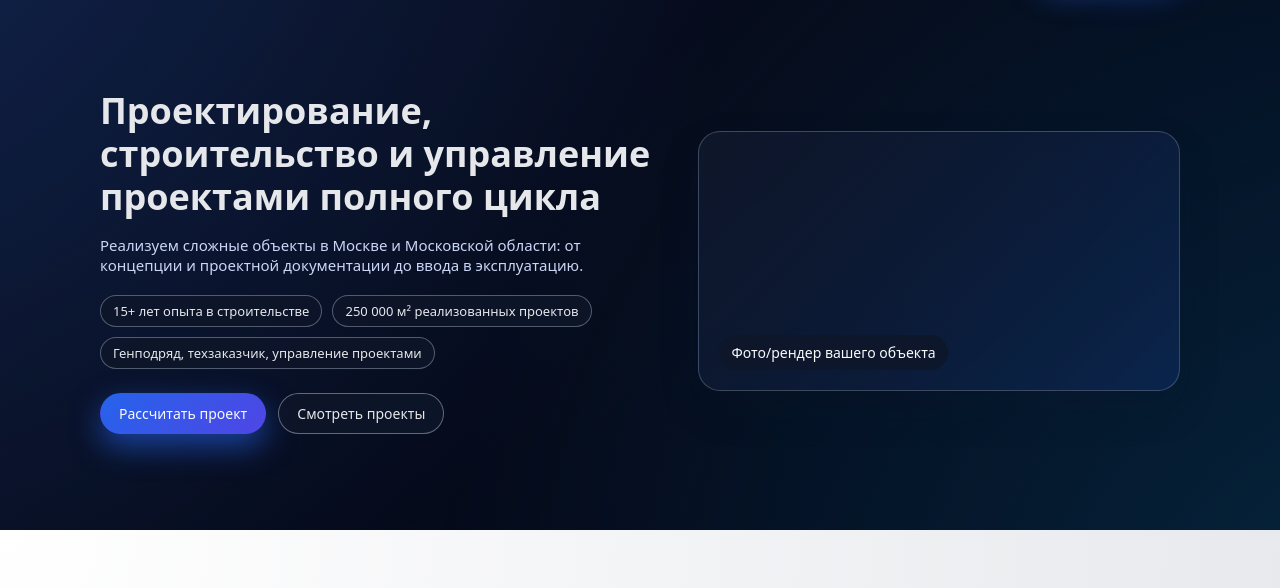
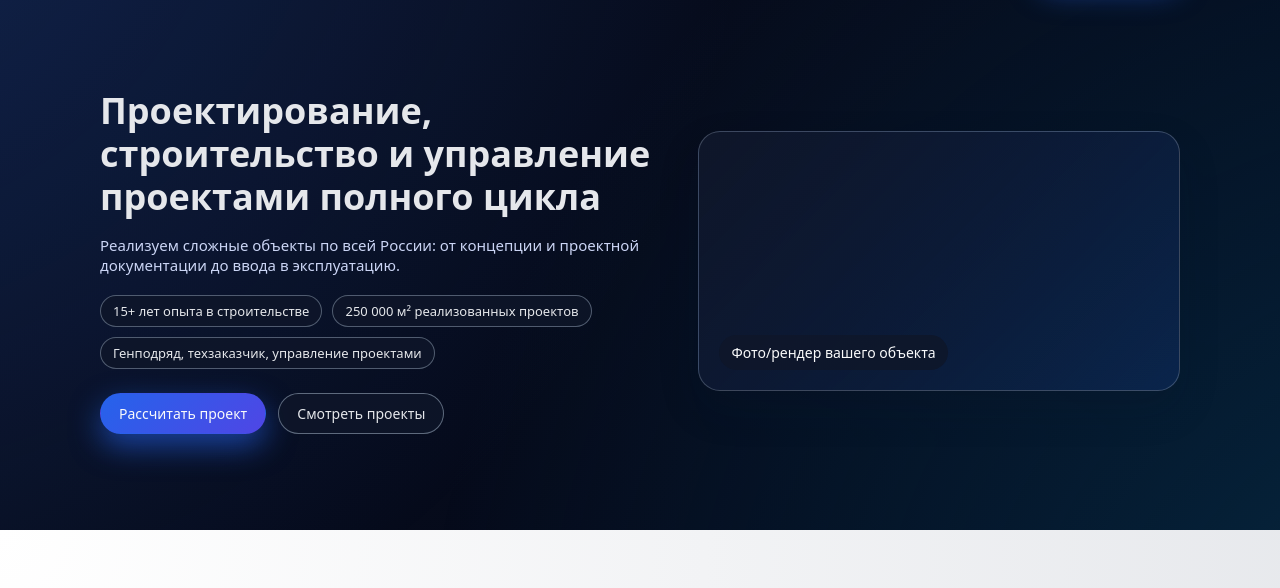
Before and after one commit to vavitov-spec/Vector.ru, a plain HTML site: page index.html in a window 1280 px wide. Shown: the part 76-664 px from the top of the page. Drawn offline with Linux system fonts and the light colour scheme.

Commit message:
москва на Россия

```diff
--- a/index.html
+++ b/index.html
@@ -27,7 +27,7 @@
       <div class="container hero-inner">
         <div class="hero-content">
           <h1>Проектирование, строительство и управление проектами полного цикла</h1>
-          <p>Реализуем сложные объекты в Москве и Московской области: от концепции и проектной документации до ввода в эксплуатацию.</p>
+          <p>Реализуем сложные объекты по всей России: от концепции и проектной документации до ввода в эксплуатацию.</p>
           <ul class="hero-highlights">
             <li>15+ лет опыта в строительстве</li>
             <li>250&nbsp;000 м² реализованных проектов</li>
```
